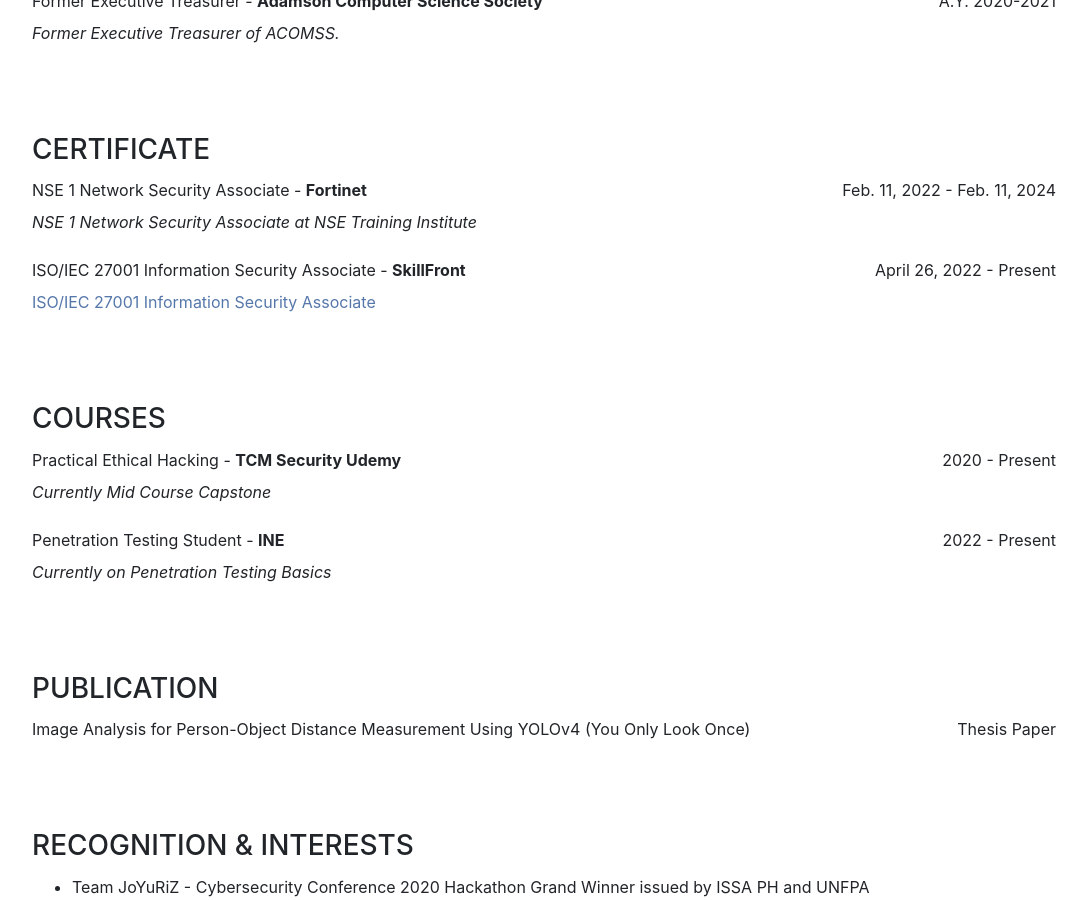
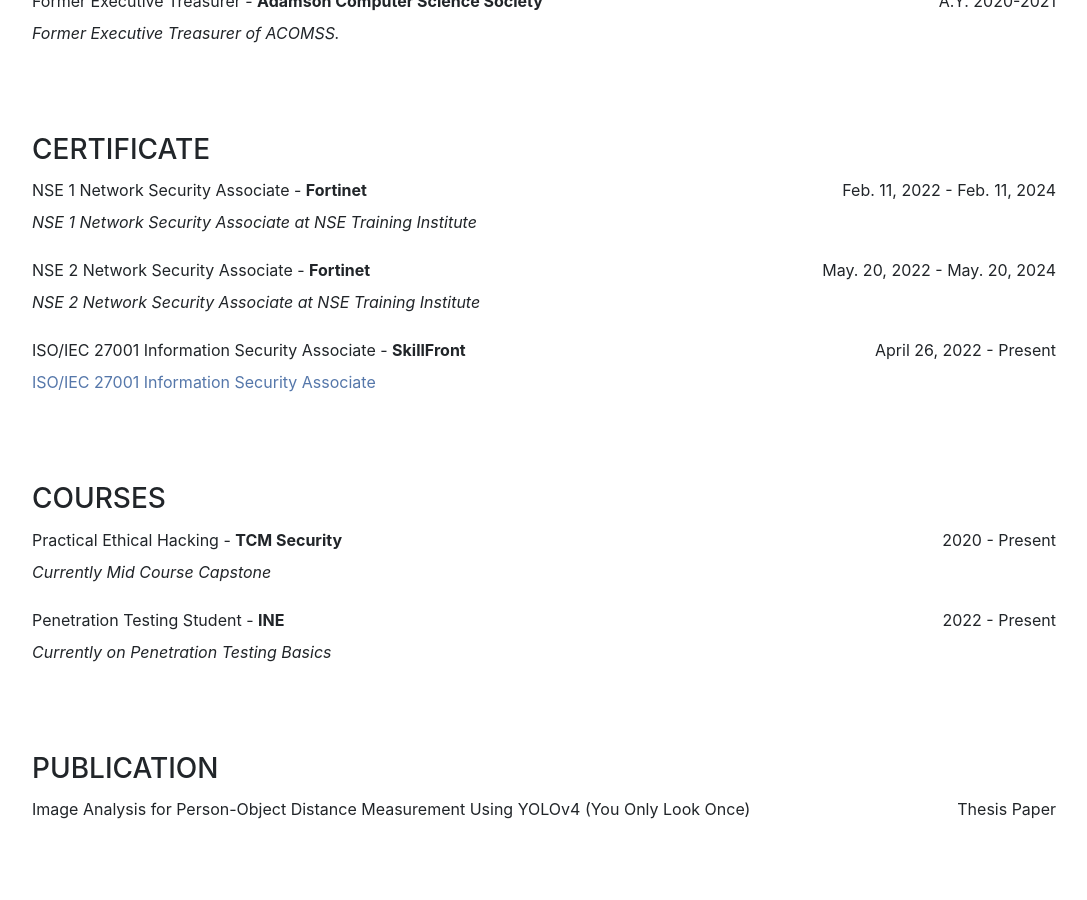
Before and after one commit to ptrckstuns/ptrckstuns.github.io, a Jekyll site: the page built from _posts/2021-11-26-resume.md, in a window 1280 px wide and 900 px high, scrolled down 2623 px. Shown: the whole window, without its empty margins (96-1183 px from the left). Built offline with Jekyll 4.4.1, drawn with Linux system fonts in a browser that asks for light colours; nearby versions of some CDN libraries; a style sheet for code colours, icons or effects is not loaded.

Commit message:
Update resume.md and year-2022.md

```diff
--- a/_posts/2021-11-26-resume.md
+++ b/_posts/2021-11-26-resume.md
@@ -94,13 +94,16 @@
 NSE 1 Network Security Associate - **Fortinet** <span style="float: right; ">Feb. 11, 2022 - Feb. 11, 2024</span>
 *NSE 1 Network Security Associate at NSE Training Institute*
 
+NSE 2 Network Security Associate - **Fortinet** <span style="float: right; ">May. 20, 2022 - May. 20, 2024</span>
+*NSE 2 Network Security Associate at NSE Training Institute*
+
 ISO/IEC 27001 Information Security Associate - **SkillFront** <span style="float: right; ">April 26, 2022 - Present</span>
 [ISO/IEC 27001 Information Security Associate](https://www.skillfront.com/Badges/61166108718252)
 
 <br>
 
 ### COURSES
-Practical Ethical Hacking - **TCM Security Udemy** <span style="float: right; ">2020 - Present</span>
+Practical Ethical Hacking - **TCM Security** <span style="float: right; ">2020 - Present</span>
 *Currently Mid Course Capstone*
 
 Penetration Testing Student - **INE** <span style="float: right; ">2022 - Present</span>
```
Also changed, not shown: _posts/2022-01-24-year-2022.md (+2 -1 lines).
